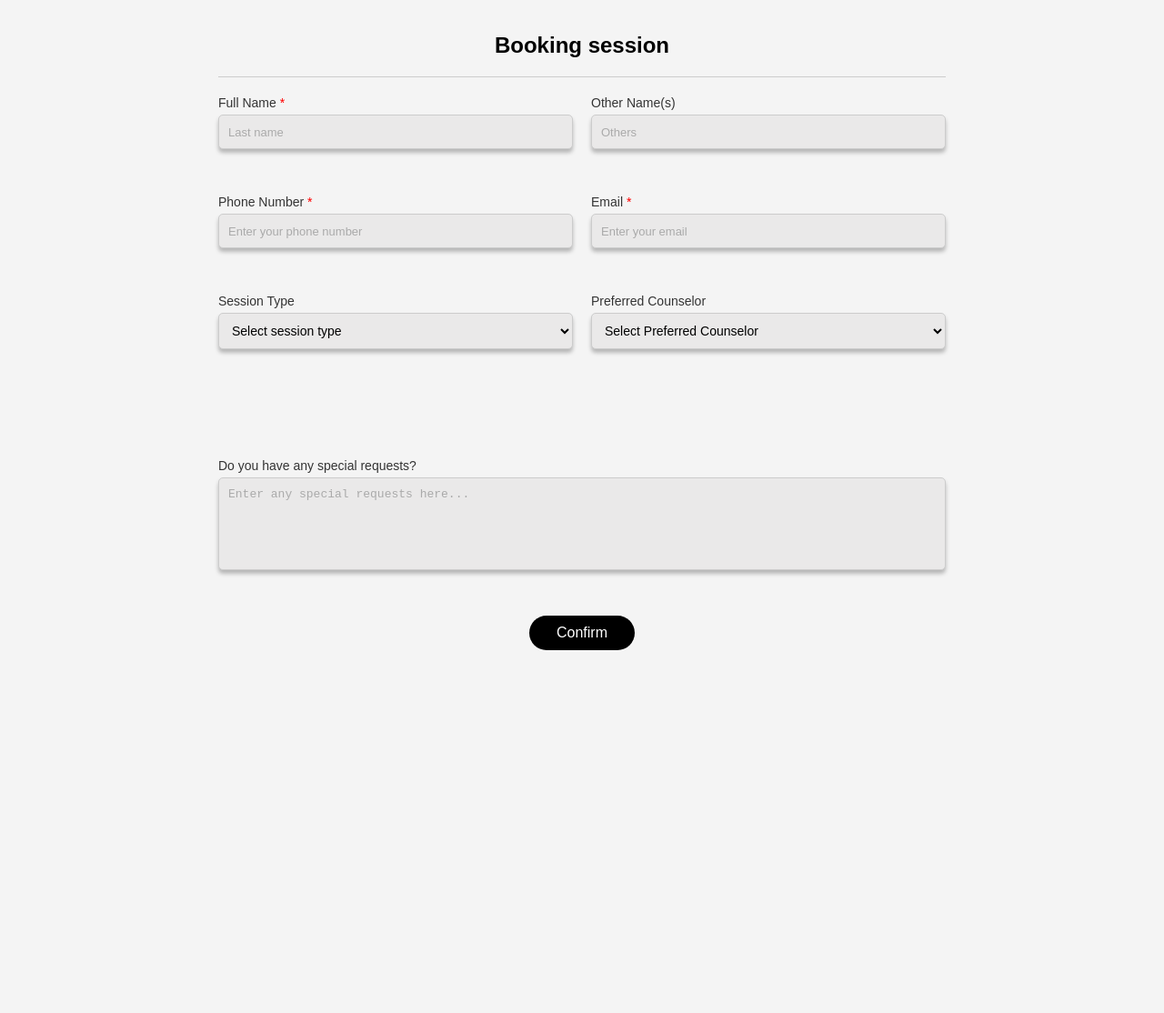
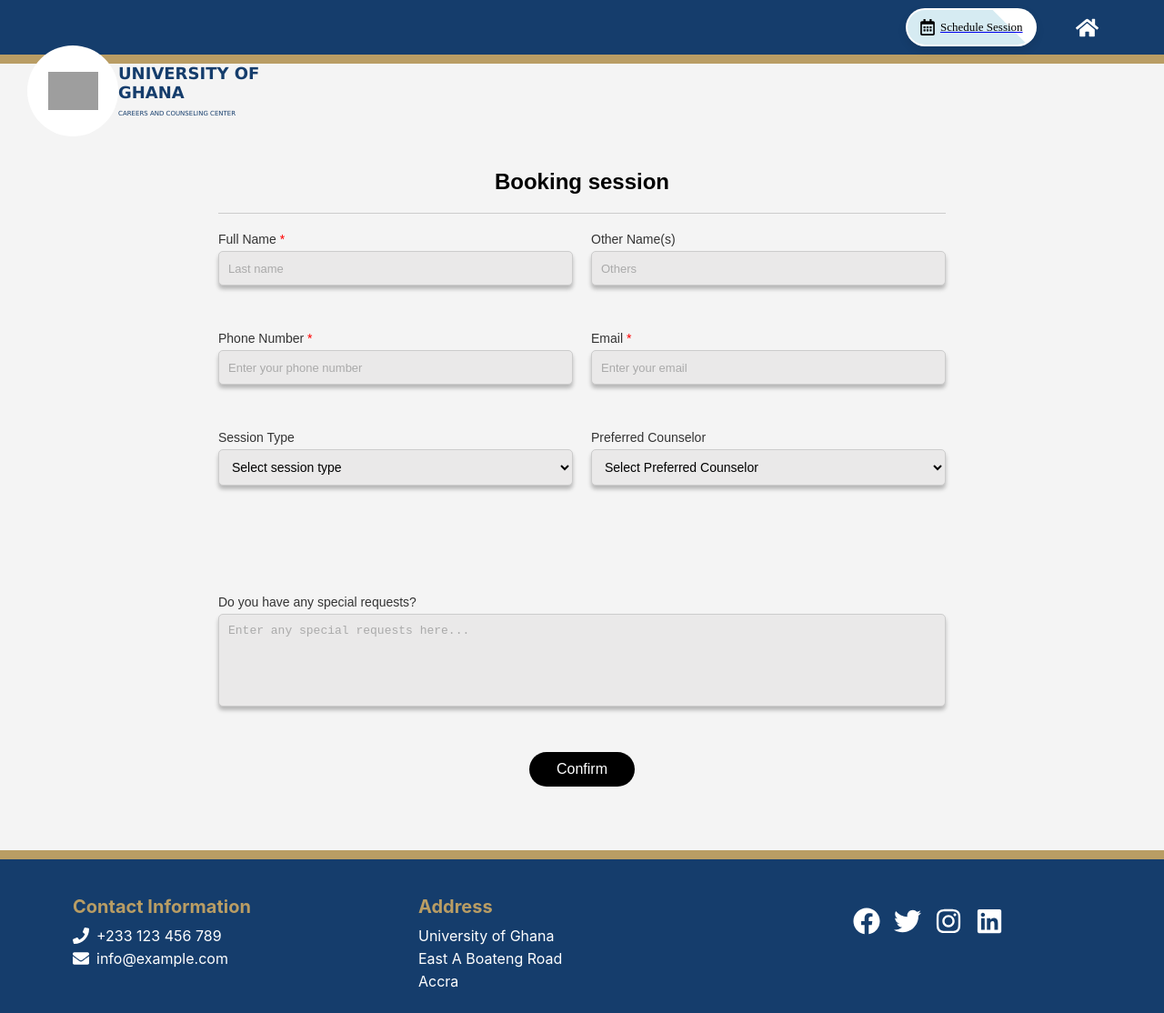
Before and after one commit to Fada-dev/career-counseling-system, a React (Create React App) app: page /BookingSession in a window 1280 px wide. Shown: the whole page at 91% size. Before the commit the page ends 800 px from the top, so only its background shows below. Built offline with nearby package versions, Linux system fonts and the light colour scheme; grey boxes are pictures that could not be loaded.

Commit message:
import the Header and the Footer components to the BookingSession

```diff
--- a/src/BookingSession.js
+++ b/src/BookingSession.js
@@ -1,7 +1,11 @@
 import React from 'react';
+import Header from './components/Header';
+import Footer from './components/Footer';
 
 const BookingSession = () => {
   return (
+    <div>
+      <Header />
     <div className="booking-session">
       <h1 className="booking-title">Booking session</h1>
       <div className="form-container">
@@ -55,6 +59,8 @@
         <button className="confirm-button">Confirm</button>
       </div>
     </div>
+    <Footer />
+    </div>
   );
 };
 
--- a/src/index.css
+++ b/src/index.css
@@ -513,6 +513,7 @@
   font-size: 20px;
   margin-bottom: 10px;
   color: #B99D64;
+  text-align: left;
 }
 
 .footer-division p {
@@ -599,6 +600,7 @@
   margin: 0 auto;
   padding: 20px;
   font-family: Arial, sans-serif;
+  margin-bottom: 50px;
 }
 
 .booking-title {
```
